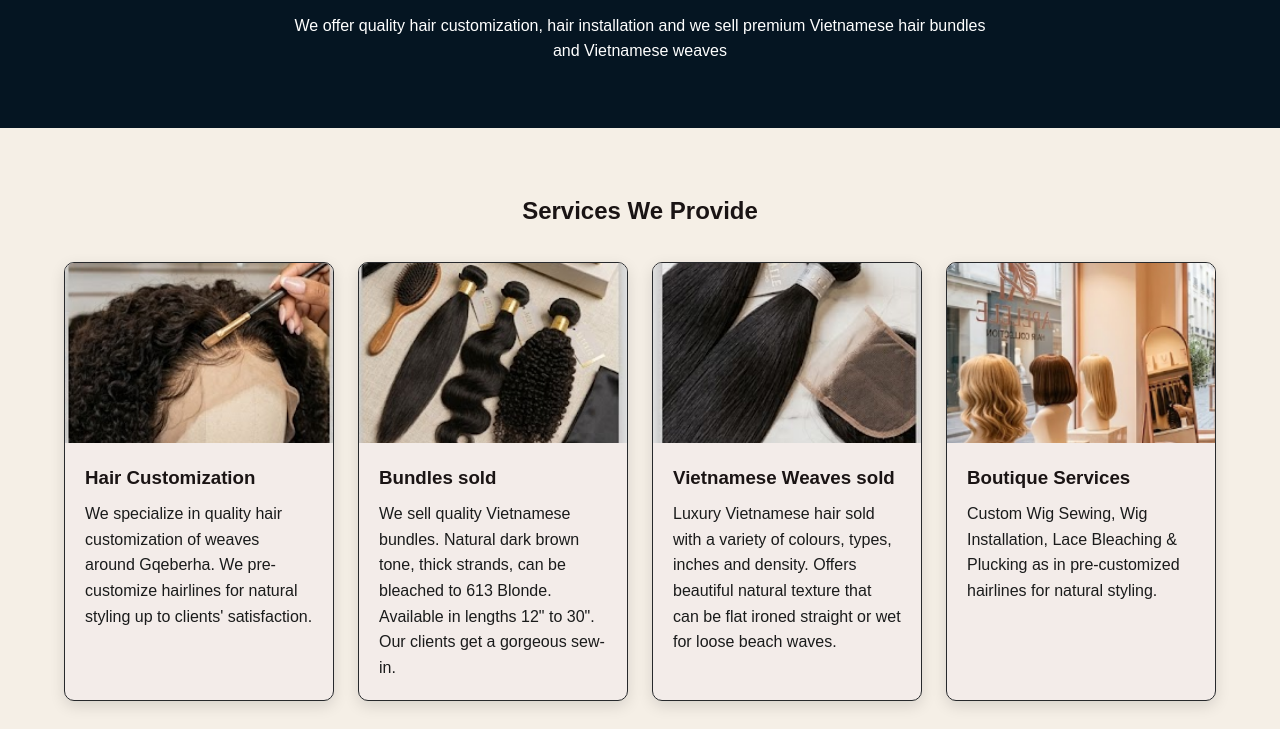
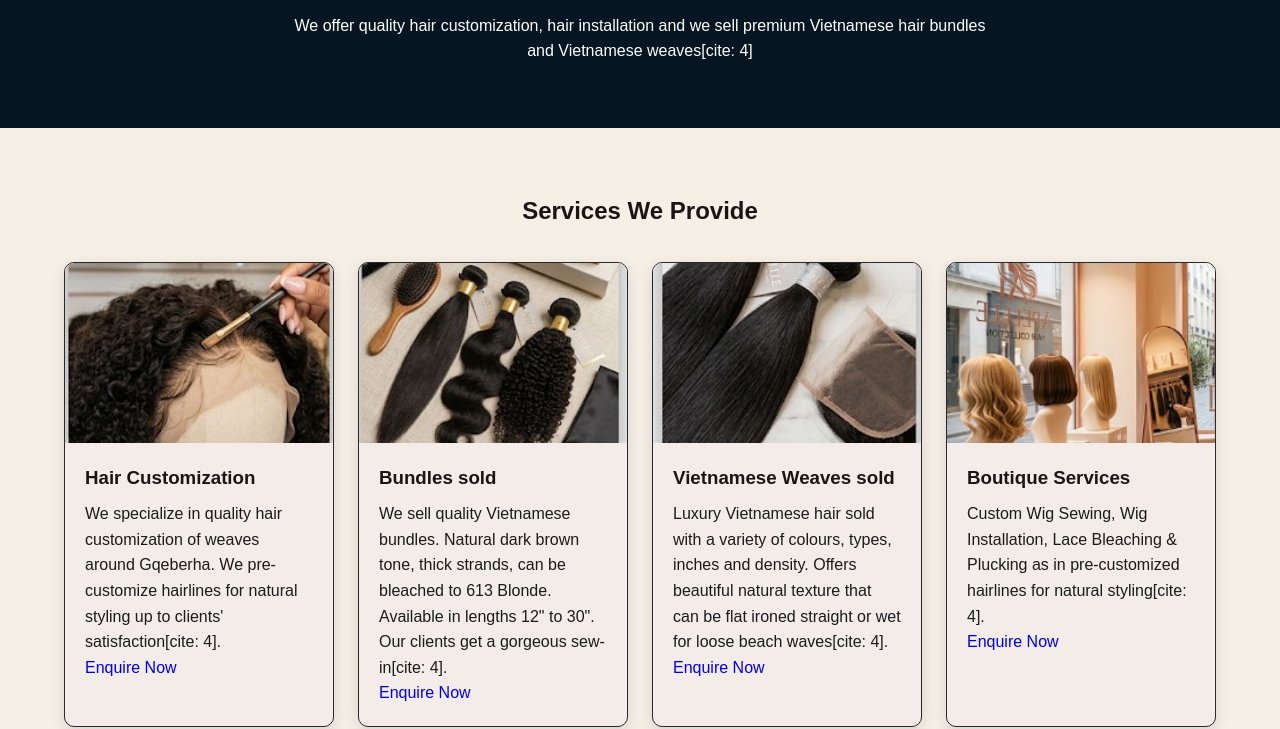
Before and after one commit to Apelel3/WEDE5020-APELELE-MAYI-POE-Part-3, a plain HTML site: page Pages/services.html in a window 1280 px wide. Shown: the part 350-1079 px from the top of the page. Drawn offline with Linux system fonts and the light colour scheme.

Commit message:
commit updates

```diff
--- a/Pages/services.html
+++ b/Pages/services.html
@@ -6,8 +6,8 @@
     <title>Hair & Services | Apelele Hair Collection</title>
     <link rel="stylesheet" href="../css/Style.css">
     <script src="../javascript/lightbox.js" defer></script>
-  <script src="../javascript/search.js" defer></script>
-  <script src="../javascript/validation.js" defer></script>
+    <script src="../javascript/search.js" defer></script>
+    <script src="../javascript/validation.js" defer></script>
 </head>
 
 <body>
@@ -33,45 +33,51 @@
                 <p class="eyebrow">What we offer</p>
                 <h1>Our Services</h1>
                 <p class="page-introduction">
-                    We offer quality hair customization, hair installation and we sell premium Vietnamese hair bundles and Vietnamese weaves
+                    We offer quality hair customization, hair installation and we sell premium Vietnamese hair bundles and Vietnamese weaves[cite: 4]
                 </p>
             </div>
         </section>
 
+        <!-- Interactive Service Selection / Form validation context -->
         <section class="services-section" aria-labelledby="services-heading">
             <div class="container">
                 <h2 id="services-heading" class="section-heading">Services We Provide</h2>
 
-                <div class="services-grid">
-                    <article class="service-card">
-                        <img class="service-image" src="../images/Screenshot 2026-08-11 153457.png" alt="Describe the first service image">
+                <!-- Optional wrapper or form structure if you are collecting direct service picks via JS -->
+                <div class="services-grid" id="servicesGrid">
+                    <article class="service-card" data-service-id="bundles">
+                        <img class="service-image" src="../images/Screenshot 2026-08-11 153457.png" alt="Hair Customization preview">
                         <div class="service-content">
                             <h3>Hair Customization</h3>
-                            <p>We specialize in quality hair customization of weaves around Gqeberha. We pre-customize hairlines for natural styling up to clients' satisfaction.</p>
+                            <p>We specialize in quality hair customization of weaves around Gqeberha. We pre-customize hairlines for natural styling up to clients' satisfaction[cite: 4].</p>
+                            <a href="Enquiry.html?service=bundles" class="service-action-btn">Enquire Now</a>
                         </div>
                     </article>
 
-                    <article class="service-card">
-                        <img class="service-image" src="../images/Screenshot 2026-08-11 153537.png" alt="Describe the second service image">
+                    <article class="service-card" data-service-id="wig_construction">
+                        <img class="service-image" src="../images/Screenshot 2026-08-11 153537.png" alt="Bundles sold preview">
                         <div class="service-content">
                             <h3>Bundles sold</h3>
-                            <p>We sell quality Vietnamese bundles. Natural dark brown tone, thick strands, can be bleached to 613 Blonde. Available in lengths 12" to 30". Our clients get a gorgeous sew-in.</p>
+                            <p>We sell quality Vietnamese bundles. Natural dark brown tone, thick strands, can be bleached to 613 Blonde. Available in lengths 12" to 30". Our clients get a gorgeous sew-in[cite: 4].</p>
+                            <a href="Enquiry.html?service=wig_construction" class="service-action-btn">Enquire Now</a>
                         </div>
                     </article>
 
-                    <article class="service-card">
-                        <img class="service-image" src="../images/Screenshot 2026-08-11 153553.png" alt="Describe the third service image">
+                    <article class="service-card" data-service-id="fitting">
+                        <img class="service-image" src="../images/Screenshot 2026-08-11 153553.png" alt="Vietnamese Weaves sold preview">
                         <div class="service-content">
                             <h3>Vietnamese Weaves sold</h3>
-                            <p>Luxury Vietnamese hair sold with a variety of colours, types, inches and density. Offers beautiful natural texture that can be flat ironed straight or wet for loose beach waves.</p>
+                            <p>Luxury Vietnamese hair sold with a variety of colours, types, inches and density. Offers beautiful natural texture that can be flat ironed straight or wet for loose beach waves[cite: 4].</p>
+                            <a href="Enquiry.html?service=fitting" class="service-action-btn">Enquire Now</a>
                         </div>
                     </article>
 
-                    <article class="service-card">
-                        <img class="service-image" src="../images/boutique.png" alt="Describe the fourth service image">
+                    <article class="service-card" data-service-id="consultation">
+                        <img class="service-image" src="../images/boutique.png" alt="Boutique Services preview">
                         <div class="service-content">
                             <h3>Boutique Services</h3>
-                            <p>Custom Wig Sewing, Wig Installation, Lace Bleaching & Plucking as in pre-customized hairlines for natural styling.</p>
+                            <p>Custom Wig Sewing, Wig Installation, Lace Bleaching & Plucking as in pre-customized hairlines for natural styling[cite: 4].</p>
+                            <a href="Enquiry.html?service=consultation" class="service-action-btn">Enquire Now</a>
                         </div>
                     </article>
                 </div>
@@ -102,6 +108,7 @@
             <ul class="contact-info">
                 <li><i class="fa-solid fa-location-dot"></i><span>Algoa, Gqeberha,<br>Eastern Cape, South Africa</span></li>
                 <li><i class="fa-brands fa-whatsapp"></i><a href="https://wa.me/27324567891" target="_blank" rel="noopener noreferrer">032 456 7891</a></li>
+                <li><a href="https://wa.me/27324567891" target="_blank" rel="noopener noreferrer">032 456 7891</a></li>
                 <li><i class="fa-solid fa-envelope"></i><a href="mailto:apehaircollection@gmail.com">apehaircollection@gmail.com</a></li>
             </ul>
         </div>
```
Also changed, not shown: Pages/About.html (+0 -1 lines), Pages/Contact Us.html (+12 -23 lines), Pages/Enquiry.html (+9 -4 lines), index.html (+0 -1 lines).
